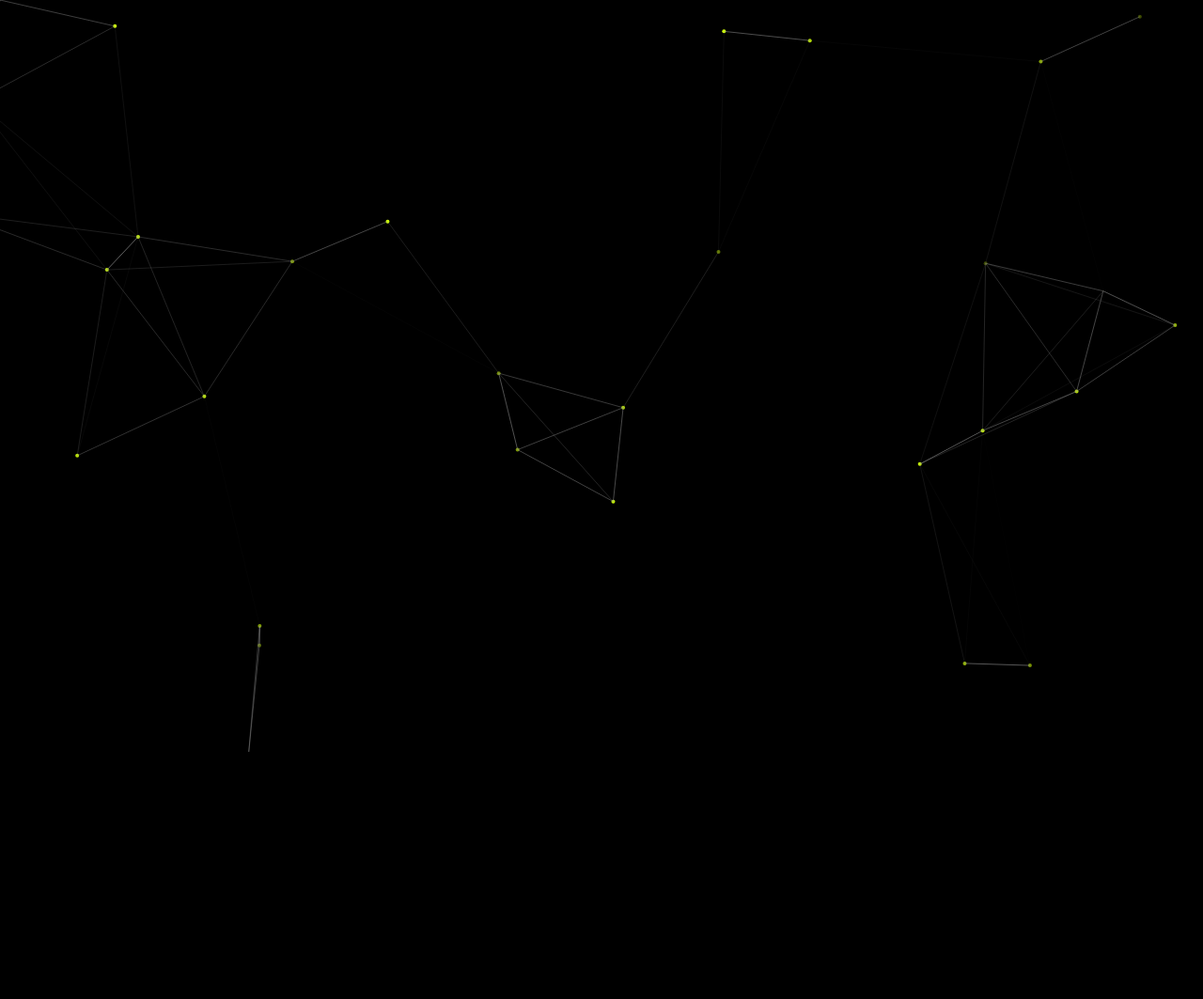
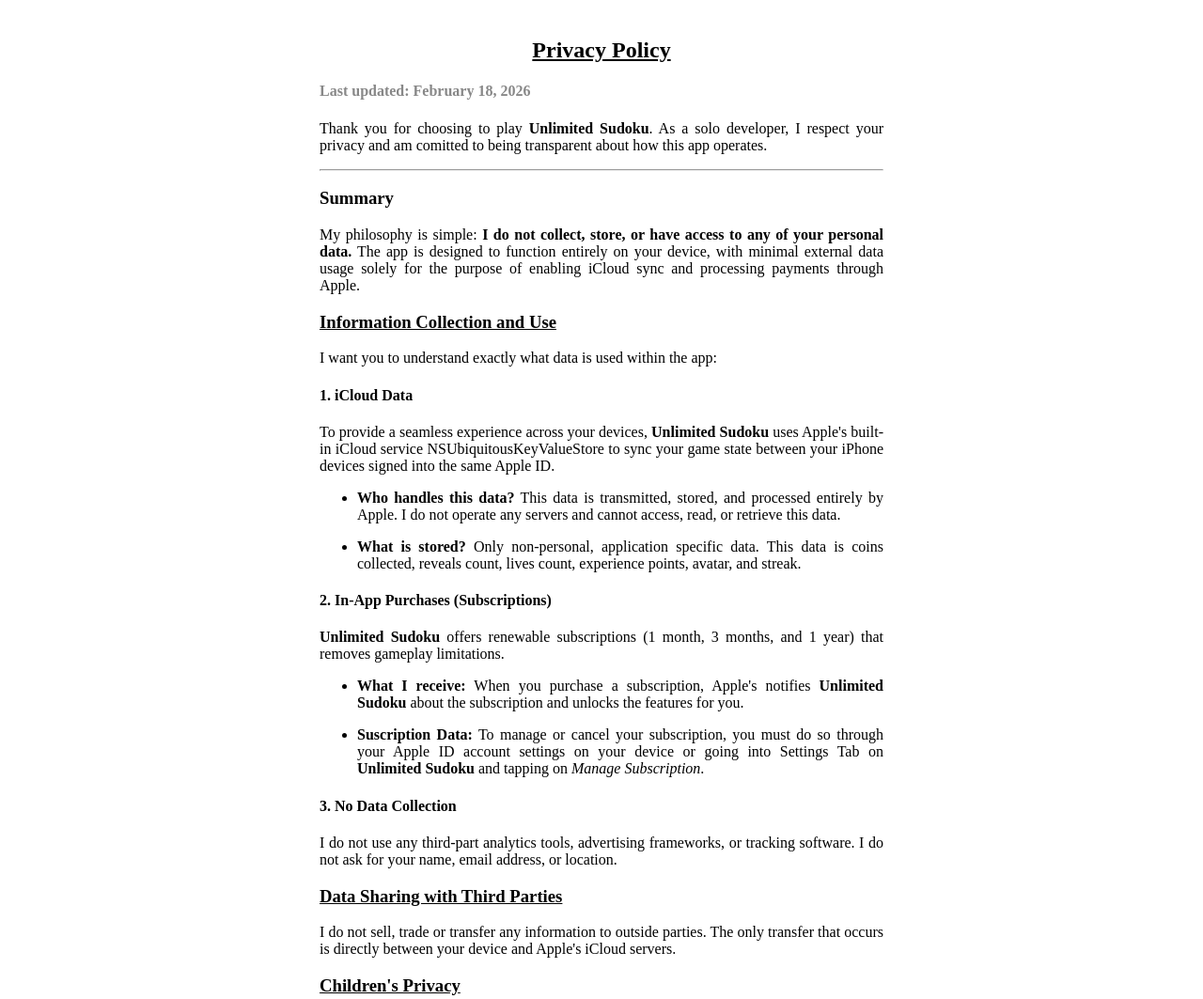
Before and after one commit to Luis129-ai/Luis129-ai.github.io, a plain HTML site: page index.html in a window 1280 px wide. Shown: the top 1063 px of the page at 94% size. Before the commit the page ends 800 px from the top, so only its background shows below. Drawn offline with Linux system fonts and the light colour scheme.

Commit message:
added content

```diff
--- a/index.html
+++ b/index.html
@@ -4,14 +4,104 @@
 <head>
   <meta charset="UTF-8">
   <meta name="viewport" content="width=device-width, initial-scale=1.0">
-  <title>Apps</title>
+  <title>Unlimited Sudoku</title>
 
   <link rel="stylesheet" href="./styles.css" />
 </head>
 
 <body>
-  <canvas id="particles" width="800" height="800"></canvas>
-  <script src="./script.js"></script>
+  <div class="privacy_policy">
+    <h2 class="section-name title">Privacy Policy</h2>
+    <h4 class="updated-date">Last updated: February 18, 2026</h4>
+
+    <p>Thank you for choosing to play <b>Unlimited Sudoku</b>. As a solo developer, I respect your privacy and am
+      comitted
+      to being transparent about how this app operates.</p>
+
+    <hr />
+    <h3>Summary</h3>
+    <p>My philosophy is simple: <b>I do not collect, store, or have access to any of your personal data.</b> The app is
+      designed to function entirely on your device, with minimal external data usage solely for the purpose of enabling
+      iCloud sync and processing payments through Apple.</p>
+
+    <h3 class="section-name">Information Collection and Use</h3>
+    <p>I want you to understand exactly what data is used within the app:</p>
+
+    <h4>1. iCloud Data</h3>
+      <p>To provide a seamless experience across your devices, <b>Unlimited Sudoku</b> uses Apple's built-in iCloud
+        service NSUbiquitousKeyValueStore to sync your game state between your iPhone devices signed into
+        the same Apple ID.</p>
+
+      <ul>
+        <li>
+          <p>
+            <b>Who handles this data?</b> This data is transmitted, stored, and processed entirely by Apple. I do not
+            operate any servers and cannot access, read, or retrieve this data.
+          </p>
+        </li>
+        <li>
+          <p>
+            <b>What is stored?</b> Only non-personal, application specific data. This data is coins collected, reveals
+            count, lives count, experience points, avatar, and streak.
+          </p>
+        </li>
+      </ul>
+
+      <h4>2. In-App Purchases (Subscriptions)</h3>
+        <p><b>Unlimited Sudoku</b> offers renewable subscriptions (1 month, 3 months, and 1 year) that removes gameplay
+          limitations.</p>
+        <ul>
+          <li>
+            <p>
+              <b>What I receive:</b> When you purchase a subscription, Apple's notifies <b>Unlimited Sudoku</b> about
+              the
+              subscription and unlocks the features for you.
+            </p>
+          </li>
+          <li>
+            <p>
+              <b>Suscription Data:</b> To manage or cancel your subscription, you must do so through your Apple ID
+              account
+              settings on your device or going into Settings Tab on <b>Unlimited Sudoku</b> and tapping on <i>Manage
+                Subscription</i>.
+            </p>
+          </li>
+        </ul>
+
+        <h4>3. No Data Collection</h3>
+          <p>I do not use any third-part analytics tools, advertising frameworks, or tracking software. I do not ask for
+            your
+            name, email address, or location.</p>
+
+          <h3 class="section-name">Data Sharing with Third Parties</h3>
+          <p>I do not sell, trade or transfer any information to outside parties. The only transfer that occurs is
+            directly
+            between your device and Apple's iCloud servers.</p>
+
+          <h3 class="section-name">Children's Privacy</h3>
+          <p>This app is safe for all ages. I do not collect any personal information from users, including children
+            under the
+            age of 13. Because the app has no data collection mechanisms, all users are subject to the same high
+            standard of
+            privacy.</p>
+
+          <h3 class="section-name">Changes to this Privacy Policy</h3>
+          <p>If I update this Privacy Policy, I will update the "Last updated" date at the top of this page. You are
+            advised
+            to
+            review this policy periodically for any changes.</p>
+
+
+          <h3 class="section-name">Your Consent</h3>
+          <p>By using <b>Unlimited Sudoku</b>, you consent to this privacy policy and the data handling practices of
+            Apple's
+            iCloud service as they relate to this app.</p>
+
+          <h3 class="section-name">Contact Me</h3>
+          <p>If you have any questions about this privacy policy or need any support related to this app, please contact
+            me at: <i>luis129contact@gmail.com</i></p>
+
+  </div>
 </body>
 
 </html>
--- a/script.js
+++ /dev/null
@@ -1,227 +0,0 @@
-var canvas = document.getElementById("particles"),
-  can_w = parseInt(canvas.getAttribute("width")),
-  can_h = parseInt(canvas.getAttribute("height")),
-  ctx = canvas.getContext("2d")
-
-var BALL_NUM = 30
-var ball = { x: 0, y: 0, vx: 0, vy: 0, r: 0, alpha: 1, phase: 0 }
-var ball_color = { r: 207, g: 255, b: 5 }
-var R = 2
-var balls = []
-var alpha_f = 0.03
-var alpha_phase = 0
-
-// Line
-var link_line_width = 0.8
-var dis_limit = 260
-var add_mouse_point = true
-var mouse_in = false
-var mouse_ball = { x: 0, y: 0, vx: 0, vy: 0, r: 0, type: 'mouse' }
-
-function getRandomSpeed(pos) {
-  var min = -1, max = 1
-  switch (pos) {
-    case 'top':
-      return [randomNumFrom(min, max), randomNumFrom(0.1, max)]
-    case 'right':
-      return [randomNumFrom(min, -0.1), randomNumFrom(min, max)]
-    case 'bottom':
-      return [randomNumFrom(min, max), randomNumFrom(min, -0.1)]
-    case 'left':
-      return [randomNumFrom(0.1, max), randomNumFrom(min, max)]
-    default:
-      return;
-  }
-}
-
-function randomArrayItem(arr) {
-  return arr[Math.floor(Math.random() * arr.length)];
-}
-
-function randomNumFrom(min, max) {
-  return Math.random() * (max - min) + min
-}
-
-function getRandomBall() {
-  var pos = randomArrayItem(['top', 'right', 'bottom', 'left'])
-
-  switch (pos) {
-    case 'top':
-      return {
-        x: randomSidePos(can_w),
-        y: -R,
-        vx: getRandomSpeed('top')[0],
-        vy: getRandomSpeed('top')[1],
-        r: R,
-        alpha: 1,
-        phase: randomNumFrom(0, 10)
-      }
-    case 'right':
-      return {
-        x: can_w + R,
-        y: randomSidePos(can_h),
-        vx: getRandomSpeed('right')[0],
-        vy: getRandomSpeed('right')[1],
-        r: R,
-        alpha: 1,
-        phase: randomNumFrom(0, 10)
-      }
-    case 'bottom':
-      return {
-        x: randomSidePos(can_w),
-        y: can_h + R,
-        vx: getRandomSpeed('bottom')[0],
-        vy: getRandomSpeed('bottom')[1],
-        r: R,
-        alpha: 1,
-        phase: randomNumFrom(0, 10)
-      }
-    case 'left':
-      return {
-        x: -R,
-        y: randomSidePos(can_h),
-        vx: getRandomSpeed('left')[0],
-        vy: getRandomSpeed('left')[1],
-        r: R,
-        alpha: 1,
-        phase: randomNumFrom(0, 10)
-      }
-  }
-}
-
-function randomSidePos(length) {
-  return Math.ceil(Math.random() * length)
-}
-
-function renderBalls() {
-  Array.prototype.forEach.call(balls, function (b) {
-    if (!b.hasOwnProperty('type')) {
-      ctx.fillStyle = 'rgba(' + ball_color.r + ' , ' + ball_color.g + ' , ' + ball_color.b + ' , ' + b.alpha + ')'
-      ctx.beginPath()
-      ctx.arc(b.x, b.y, R, 0, Math.PI * 2, true)
-      ctx.closePath()
-      ctx.fill()
-    }
-  })
-}
-
-function updateBalls() {
-  var new_balls = []
-  Array.prototype.forEach.call(balls, function (b) {
-    b.x += b.vx
-    b.y += b.vy
-
-    if (b.x > -(50) && b.x < (can_w + 50) && b.y > -(50) && b.y < (can_h + 50)) {
-      new_balls.push(b)
-    }
-
-    b.phase += alpha_f
-    b.alpha = Math.abs(Math.cos(b.phase))
-  })
-
-  balls = new_balls.slice(0)
-}
-
-function loopAlphaInf() {
-
-}
-
-function renderLines() {
-  var fraction, alpha;
-  for (var i = 0; i < balls.length; i++) {
-    for (var j = i + 1; j < balls.length; j++) {
-      fraction = getDisOf(balls[i], balls[j]) / dis_limit
-
-      if (fraction < 1) {
-        alpha = (1 - fraction).toString()
-        ctx.strokeStyle = 'rgba(150,150,150, ' + alpha + ')'
-        ctx.lineWidth = link_line_width
-        ctx.beginPath()
-        ctx.moveTo(balls[i].x, balls[i].y)
-        ctx.lineTo(balls[j].x, balls[j].y)
-        ctx.stroke()
-        ctx.closePath()
-      }
-    }
-  }
-}
-
-function getDisOf(b1, b2) {
-  var delta_x = Math.abs(b1.x - b2.x)
-  var delta_y = Math.abs(b1.y - b2.y)
-
-  return Math.sqrt(delta_x * delta_x + delta_y * delta_y)
-}
-
-function addBallIfy() {
-  if (balls.length < BALL_NUM) {
-    balls.push(getRandomBall())
-  }
-}
-
-function render() {
-  ctx.clearRect(0, 0, can_w, can_h)
-
-  renderBalls()
-  renderLines()
-  updateBalls()
-  addBallIfy()
-  window.requestAnimationFrame(render)
-}
-
-function initBalls(num) {
-  for (var i = 1; i <= num; i++) {
-    balls.push({
-      x: randomSidePos(can_w),
-      y: randomSidePos(can_h),
-      vx: getRandomSpeed('top')[0],
-      vy: getRandomSpeed('top')[1],
-      r: R,
-      alpha: 1,
-      phase: randomNumFrom(0, 10)
-    })
-  }
-}
-
-function initCanvas() {
-  canvas.setAttribute('width', window.innerWidth)
-  canvas.setAttribute('height', window.innerHeight)
-
-  can_w = parseInt(canvas.getAttribute('width'))
-  can_h = parseInt(canvas.getAttribute('height'))
-}
-
-window.addEventListener('resize', function (e) {
-  initCanvas()
-})
-
-function goMovie() {
-  initCanvas()
-  initBalls(BALL_NUM)
-  window.requestAnimationFrame(render)
-}
-
-goMovie()
-
-canvas.addEventListener('mouseenter', function () {
-  mouse_in = true
-  balls.push(mouse_ball)
-})
-
-canvas.addEventListener('mouseleave', function () {
-  mouse_in = false
-  var new_balls = []
-  Array.prototype.forEach.call(balls, function (b) {
-    if (!b.hasOwnProperty('type')) {
-      new_balls.push(b)
-    }
-  })
-
-  balls = new_balls.slice(0)
-})
-
-canvas, addEventListener('mousemove', function (e) {
-  var e = e
-  mouse_ball.x = e.pageX
-  mouse_ball.y = e.pageY
-})
--- a/styles.css
+++ b/styles.css
@@ -4,13 +4,28 @@
 
 html,
 body {
-  height: 100%;
-  margin: 0;
+  margin: 20px;
   padding: 0;
-  background-color: #000;
-  overflow: hidden;
+  background-color: #fff;
+  color: #000;
+  font-family: serif;
+  text-align: justify;
 }
 
-canvas {
-  background-color: #000;
+
+.privacy_policy {
+  max-width: 600px;
+  margin: 0 auto;
 }
+
+.privacy_policy .title {
+  text-align: center;
+}
+
+.privacy_policy .updated-date {
+  color: #888;
+}
+
+.privacy_policy .section-name {
+  text-decoration: underline;
+}
```
